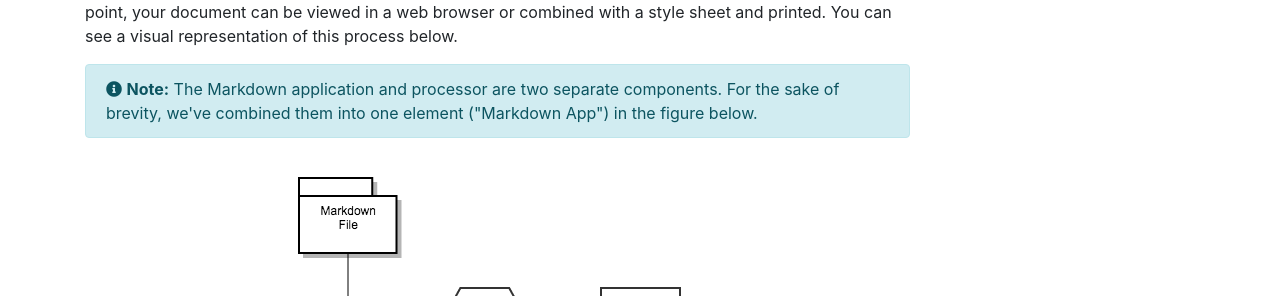
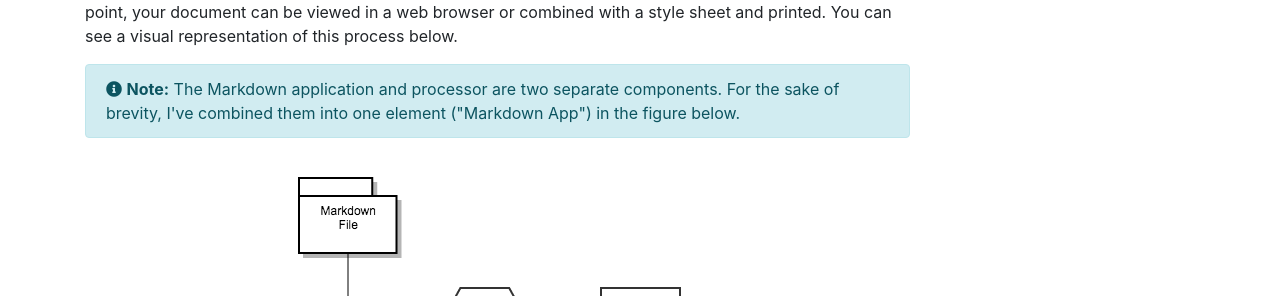
Before and after one commit to mattcone/markdown-guide, a Jekyll site: the page built from getting-started.md, in a window 1280 px wide and 900 px high, scrolled down 2482 px. Shown: the part 181-477 px from the top of the window. Built offline with Jekyll 4.4.1, drawn with Linux system fonts in a browser that asks for light colours; nearby versions of some CDN libraries; emoji names are drawn with the system emoji font; comment, search, counter and statistics services are not loaded; some of the changed text lies outside the part shown.

Commit message:
Use I instead of we

```diff
--- a/_getting-started/how-does-it-work.md
+++ b/_getting-started/how-does-it-work.md
@@ -9,7 +9,7 @@
 Markdown applications use something called a *Markdown processor* (also commonly referred to as a "parser" or an "implementation") to take the Markdown-formatted text and output it to HTML format. At that point, your document can be viewed in a web browser or combined with a style sheet and printed. You can see a visual representation of this process below.
 
 <div class="alert alert-info">
-  <i class="fas fa-info-circle"></i> <strong>Note:</strong> The Markdown application and processor are two separate components. For the sake of brevity, we've combined them into one element ("Markdown App") in the figure below.
+  <i class="fas fa-info-circle"></i> <strong>Note:</strong> The Markdown application and processor are two separate components. For the sake of brevity, I've combined them into one element ("Markdown App") in the figure below.
 </div>
 
 <div style="text-align:center; margin:30px 0">
--- a/_getting-started/whats-markdown-good-for.md
+++ b/_getting-started/whats-markdown-good-for.md
@@ -8,19 +8,19 @@
 
 ### Websites
 
-Markdown was designed for the web, so it should come as no surprise that there are plenty of applications specifically designed for creating website content. If you'd like to use a content management system (CMS) to power your website, take a look at [Ghost](https://ghost.org/). It's a free and  open-source blogging platform with a nice Markdown editor. If you're a WordPress user, you'll be happy to know there's [Markdown support](https://en.support.wordpress.com/markdown/) for websites hosted on WordPress.com. Self-hosted WordPress sites can use the [Jetpack plugin](https://jetpack.com/support/markdown/).
+Markdown was designed for the web, so it should come as no surprise that there are plenty of applications specifically designed for creating website content. If you'd like to use a content management system (CMS) to power your website, take a look at [Ghost](https://ghost.org/). It's a free and open-source blogging platform with a nice Markdown editor. If you're a WordPress user, you'll be happy to know there's [Markdown support](https://en.support.wordpress.com/markdown/) for websites hosted on WordPress.com. Self-hosted WordPress sites can use the [Jetpack plugin](https://jetpack.com/support/markdown/).
 
 If you're familiar with HTML, CSS, and version control, check out [Jekyll](https://jekyllrb.com/), a popular static site generator that takes Markdown files and builds an HTML website. One advantage to this approach is that [GitHub Pages](https://pages.github.com/) provides free hosting for Jekyll-generated websites. If Jekyll isn't your cup of tea, just pick one of the [many other static site generators available](https://www.staticgen.com/).
 
 <div class="alert alert-info">
-  <i class="fas fa-info-circle"></i> <strong>Note:</strong> We used Jekyll to create the <i>Markdown Guide</i>. You can view the source code on <a href="https://github.com/mattcone/markdown-guide">GitHub</a>.
+  <i class="fas fa-info-circle"></i> <strong>Note:</strong> I used Jekyll to create the <i>Markdown Guide</i>. You can view the source code on <a href="https://github.com/mattcone/markdown-guide">GitHub</a>.
 </div>
 
 ### Documents
 
 Markdown doesn't have all the bells and whistles of word processors like Microsoft Word, but it's good enough for creating basic documents like assignments and letters. You can use a Markdown document authoring application to create and export Markdown-formatted documents to PDF or HTML file format. The PDF part is key, because once you have a PDF document, you can do anything with it — print it, email it, or upload it to a website.
 
-Here are some Markdown document authoring applications we recommend:
+Here are some Markdown document authoring applications I recommend:
 
 - **Mac:** [iA Writer](https://ia.net/writer/), [Ulysses](https://ulyssesapp.com/), [Marked](http://marked2app.com/), or [MacDown](https://macdown.uranusjr.com/)
 - **iOS / Android:** [iA Writer](https://ia.net/writer/) or [Ulysses](https://ulyssesapp.com/) (iOS only)
```
